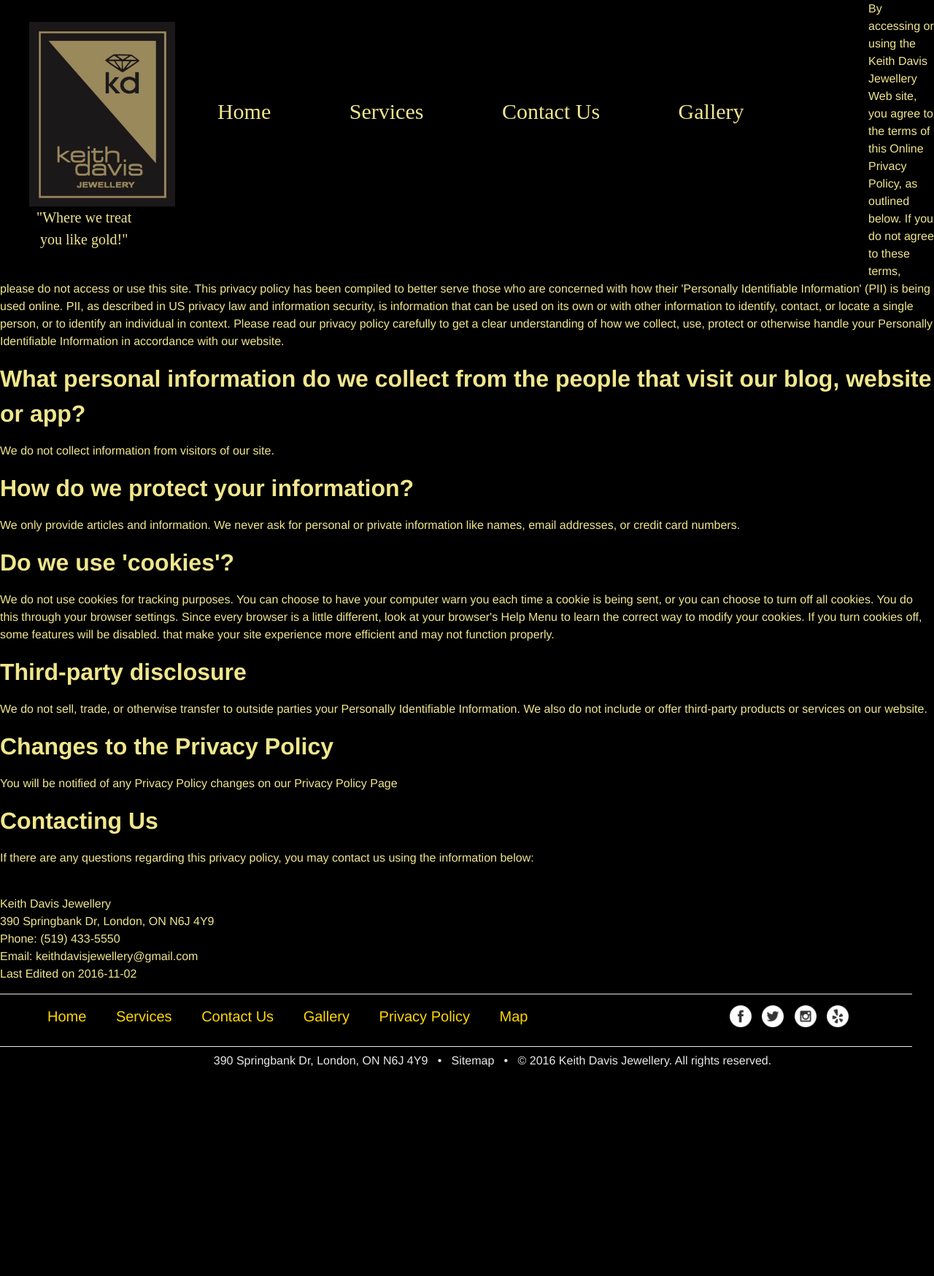
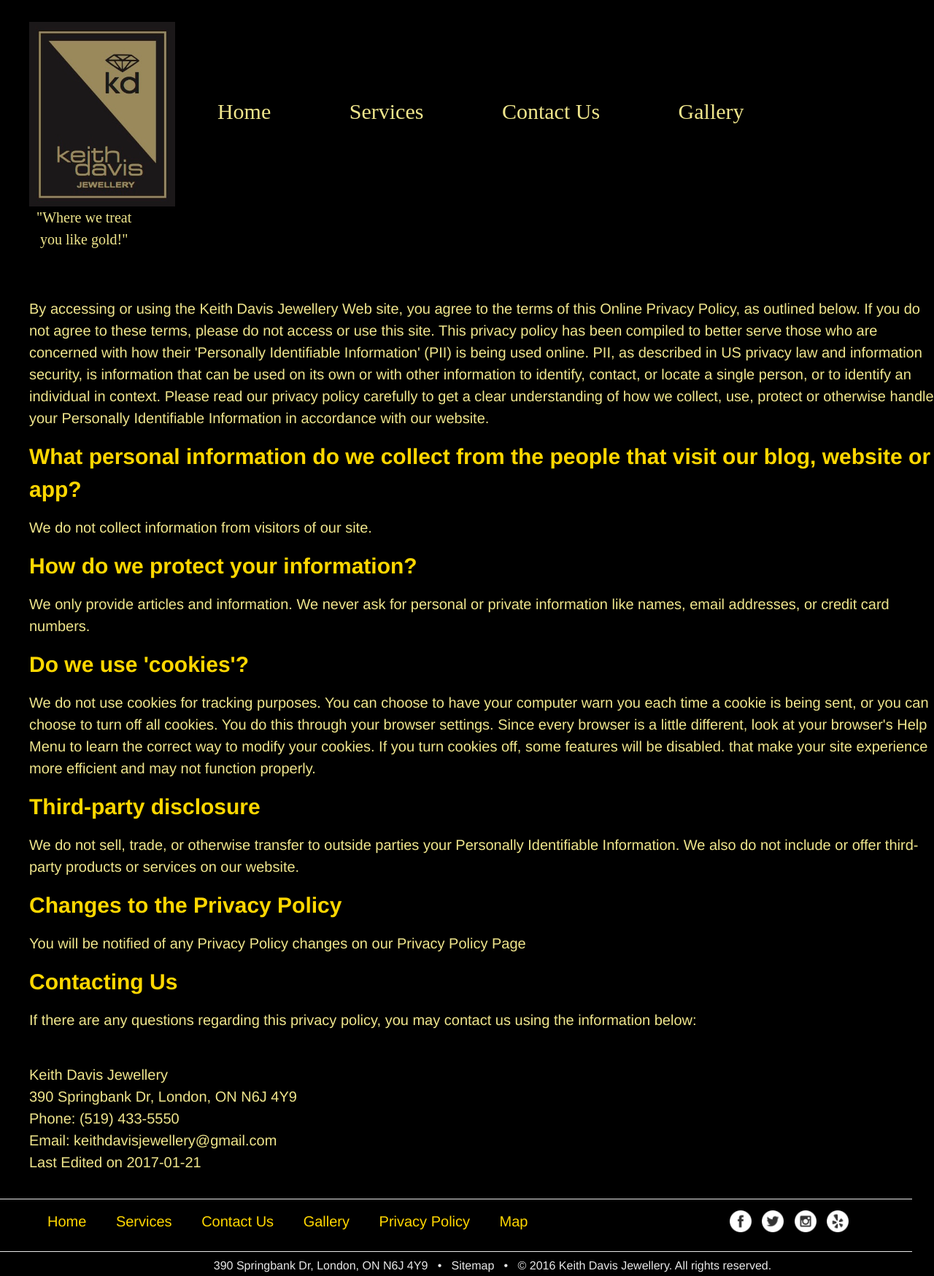
Before and after one commit to ShaunHadden/ShaunHadden.github.io, a Jekyll site: the page built from privacy-policy.html, in a window 1280 px wide. Shown: the whole page at 73% size. Built offline with Jekyll 4.4.1, drawn with Linux system fonts in a browser that asks for light colours; before the commit the page ends 1468 px from its top, so only the background shows below that.

Commit message:
cleaned up margins in privacy policy.

```diff
--- a/_sass/_layout.scss
+++ b/_sass/_layout.scss
@@ -144,7 +144,7 @@
         #button {
           a {
           color: black;
-          background-color: red; /* Green */
+          background-color: white; /* Green */
           margin-top: 125px;
           margin-right:-175px;
           text-align: center;
@@ -167,6 +167,8 @@
   }
       #jumbo-text{
         position: relative;
+        color: gold;
+        font-family: cursive;
         float: right;
         width: 30%;
         align: right;
@@ -174,6 +176,27 @@
         margin-right:50px;
       }
     }
+}
+
+.privacy-policy {
+
+  padding: 10px 10px 0px 10px;
+  padding-bottom:20px;
+  float: left;
+  font-size: 20px;
+  color: $text-color;
+  min-height: 56px;
+  position: relative;
+  width:1250px;
+  text-align: left;
+  margin-left: 30px;
+  margin-top: 20px;
+
+  h1{
+    color: gold;
+    font-size: 30px;
+  }
+
 }
 
 @media (min-width: 576px) {
--- a/privacy-policy.html
+++ b/privacy-policy.html
@@ -5,7 +5,7 @@ title:  "Privacy Policy"
 
 <!-- <a href="https://www.google.com/maps/embed?pb=!1m23!1m12!1m3!1d93423.14797667511!2d-81.35198955066848!3d42.96830104916627!2m3!1f0!2f0!3f0!3m2!1i1024!2i768!4f13.1!4m8!3e6!4m0!4m5!1s0x882ef1bb237d9be1%3A0x9324a95efbec3c30!2skeith+davis+jewellery+london+google+maps!3m2!1d42.9683224!2d-81.2819497!5e0!3m2!1sen!2sca!4v1476904639788" width="600" height="450" frameborder="0" style="border:0" allowfullscreen> Find us on Google maps </a>
 -->
-
+<div class="privacy-policy">
 <p>
   By accessing or using the Keith Davis Jewellery Web site, you agree to the terms of this Online Privacy Policy, as
   outlined below. If you do not agree to these terms, please do not access or use this site. This privacy
@@ -50,4 +50,6 @@ title:  "Privacy Policy"
     Phone: (519) 433-5550 <br>
     Email: keithdavisjewellery@gmail.com <br>
 
-  Last Edited on 2016-11-02
+  Last Edited on 2017-01-21
+
+</div>
```
